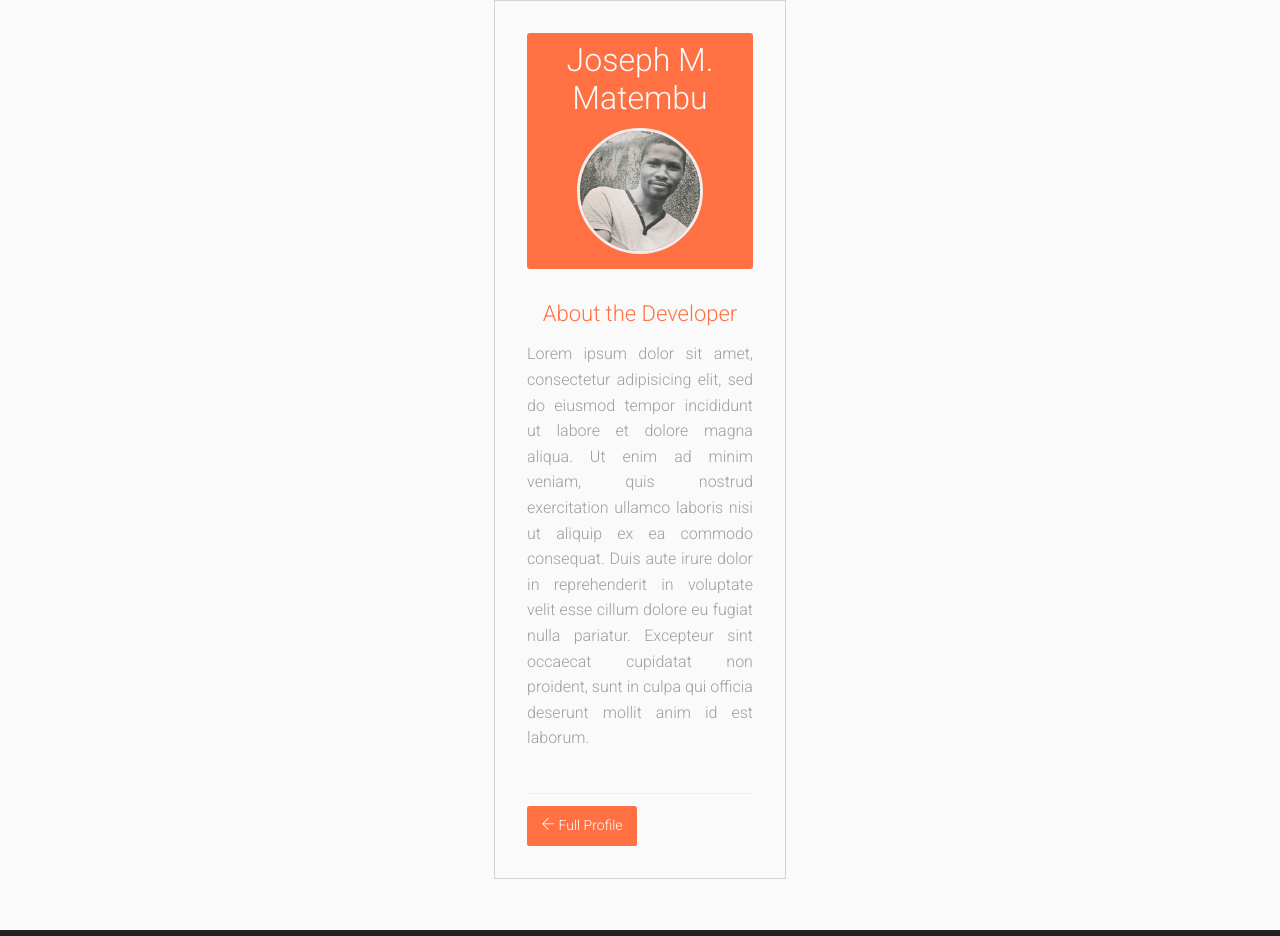
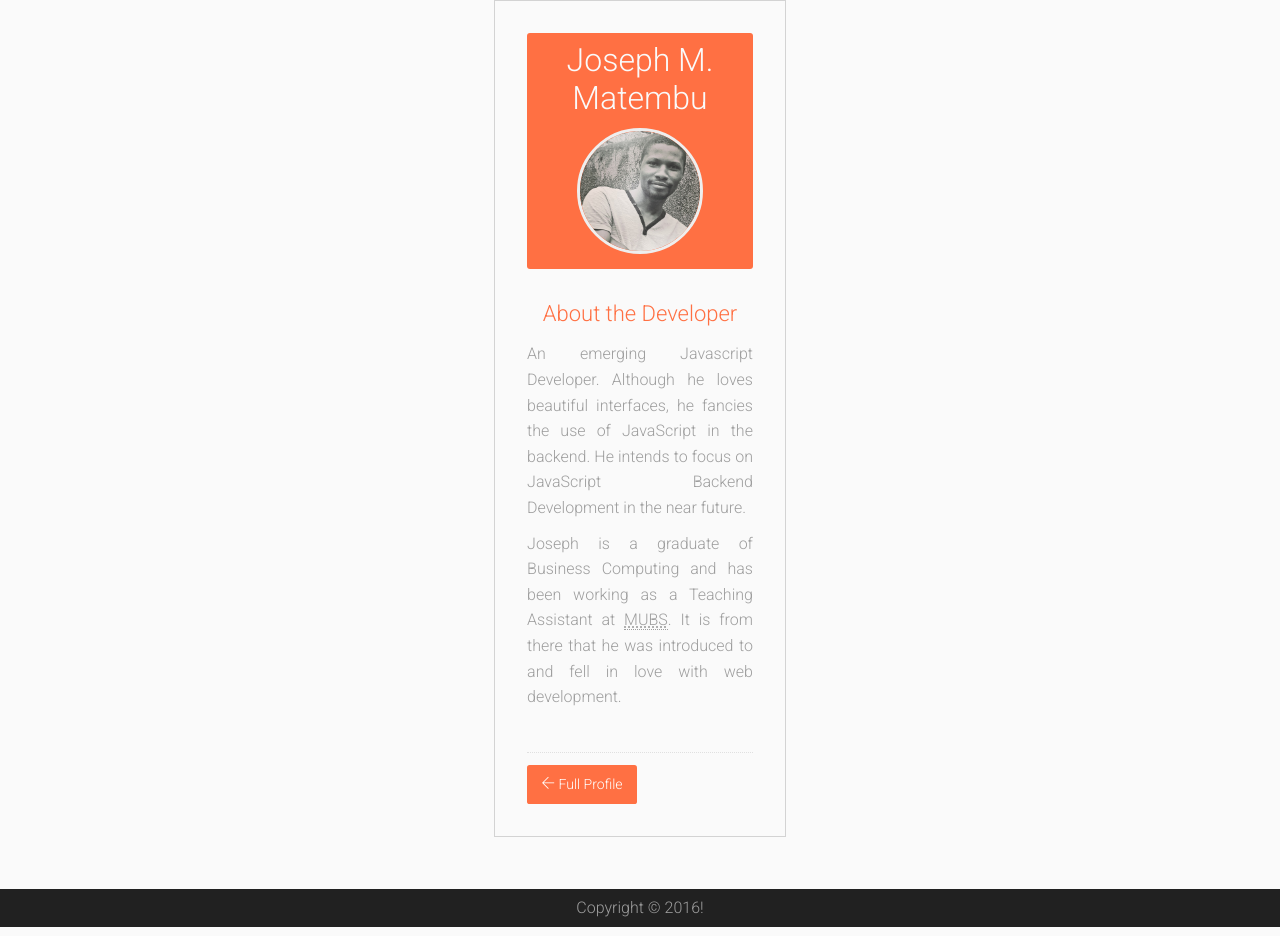
Before and after one commit to jmatembu/jmatembu.github.io, a plain HTML site: page projects/profile-sidebar/index.html in a window 1280 px wide. Shown: the part 357-1293 px from the top of the page. Drawn offline with Linux system fonts and the light colour scheme.

Commit message:
Add text about the developer

```diff
--- a/projects/profile-sidebar/assets/card.css
+++ b/projects/profile-sidebar/assets/card.css
@@ -1,5 +1,7 @@
 /** CARD */
-
+abbr {
+	border-bottom: 1px dotted #9e9e9e;
+}
 .card {
 	width: 30%;
 	margin: 0 auto;
--- a/projects/profile-sidebar/index.html
+++ b/projects/profile-sidebar/index.html
@@ -30,12 +30,10 @@
 					<div class="card-body">
 						<h2>About the Developer</h2>
 						<p>
-							Lorem ipsum dolor sit amet, consectetur adipisicing elit, sed do eiusmod
-							tempor incididunt ut labore et dolore magna aliqua. Ut enim ad minim veniam,
-							quis nostrud exercitation ullamco laboris nisi ut aliquip ex ea commodo
-							consequat. Duis aute irure dolor in reprehenderit in voluptate velit esse
-							cillum dolore eu fugiat nulla pariatur. Excepteur sint occaecat cupidatat non
-							proident, sunt in culpa qui officia deserunt mollit anim id est laborum.
+							An emerging Javascript Developer. Although he loves beautiful interfaces, he fancies the use of JavaScript in the backend. He intends to focus on JavaScript Backend Development in the near future.
+						</p>
+						<p>
+							Joseph is a graduate of Business Computing and has been working as a Teaching Assistant at <abbr title="Makerere University Business School">MUBS</abbr>. It is from there that he was introduced to and fell in love with web development.
 						</p>
 						<div class="divider"></div>
 					</div>
```
